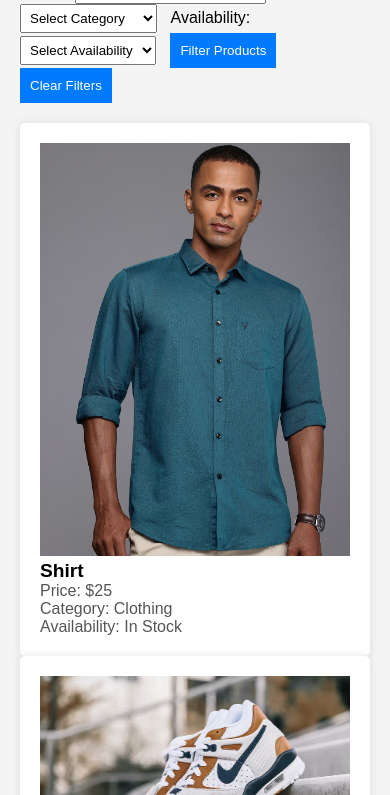
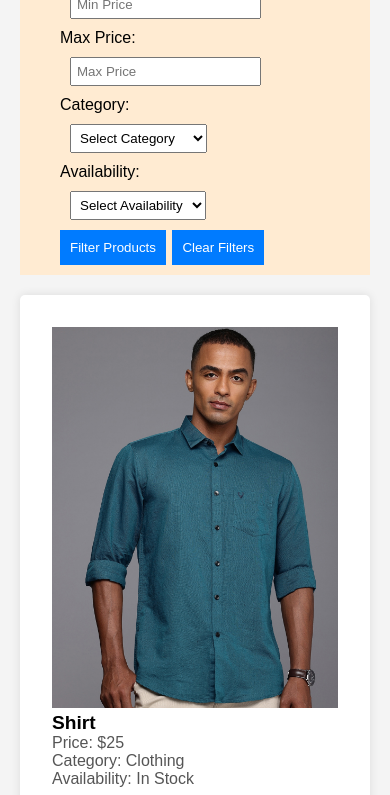
Before and after one commit to Abhishek-frontend-dev/product-filter, a plain HTML site: page index.html in a window 390 px wide. Shown: the part 111-906 px from the top of the page. Drawn offline with Linux system fonts and the light colour scheme.

Commit message:
some changes in style button and input

```diff
--- a/style.css
+++ b/style.css
@@ -21,7 +21,7 @@ h1 {
 }
 
 .filters label {
-  margin-right: 10px;
+  margin-right: 1rem;
 }
 
 .filters input,
@@ -37,7 +37,7 @@ h1 {
 
 .product {
   background-color: #fff;
-  padding: 20px;
+  padding: 2rem;
   border-radius: 5px;
   box-shadow: 0 0 10px rgba(0, 0, 0, 0.1);
   width: 200px;
@@ -73,11 +73,23 @@ button:hover {
   .filters{
     display: block;
     flex-direction: column;
+    background-color: rgb(255, 235, 210);
+    padding: 16px 40px 10px ;
   }
     #productList{
       display: block;
     }
   .product{
     width: 100%;
+    margin-top: 20px;
   }
+    .filters input,
+    .filters select{
+      display: block;
+      margin: 10px;
+
+    }
+        button{
+          margin-right: 2px;
+        }
 }
```
